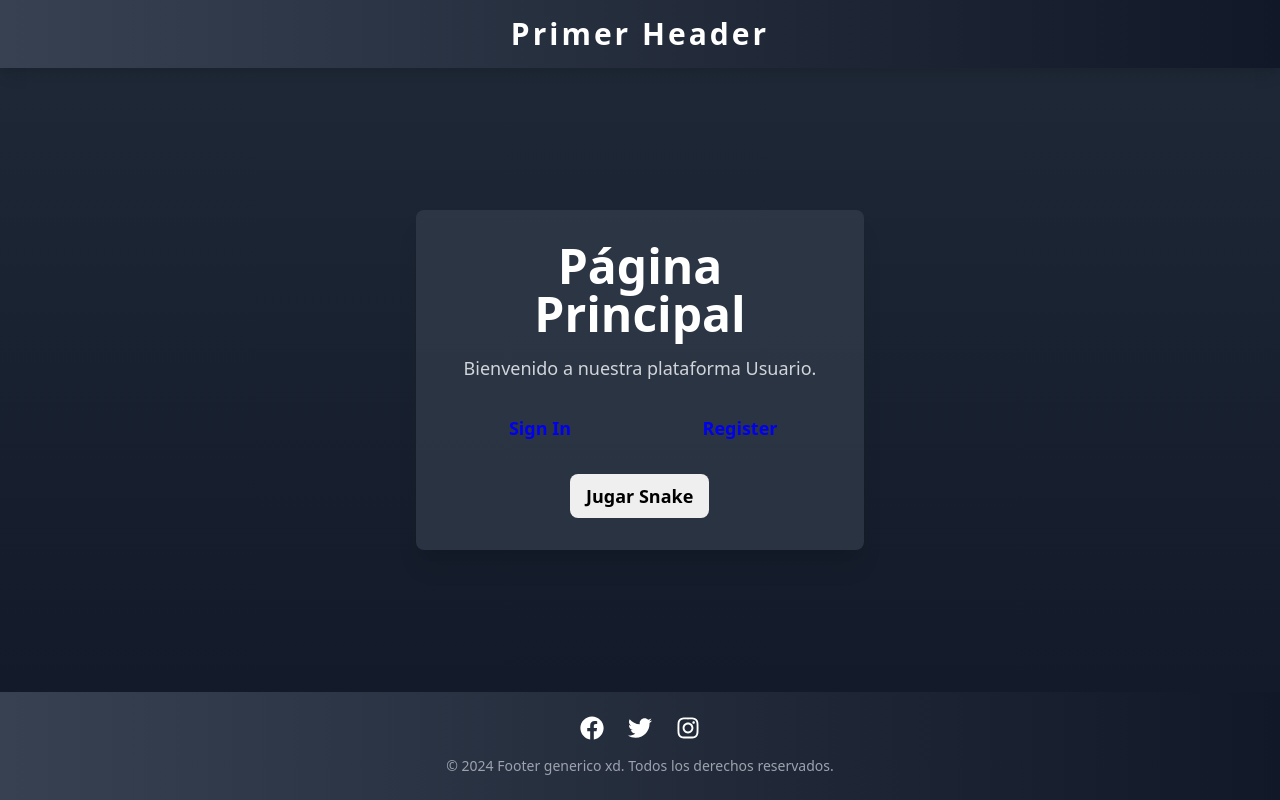
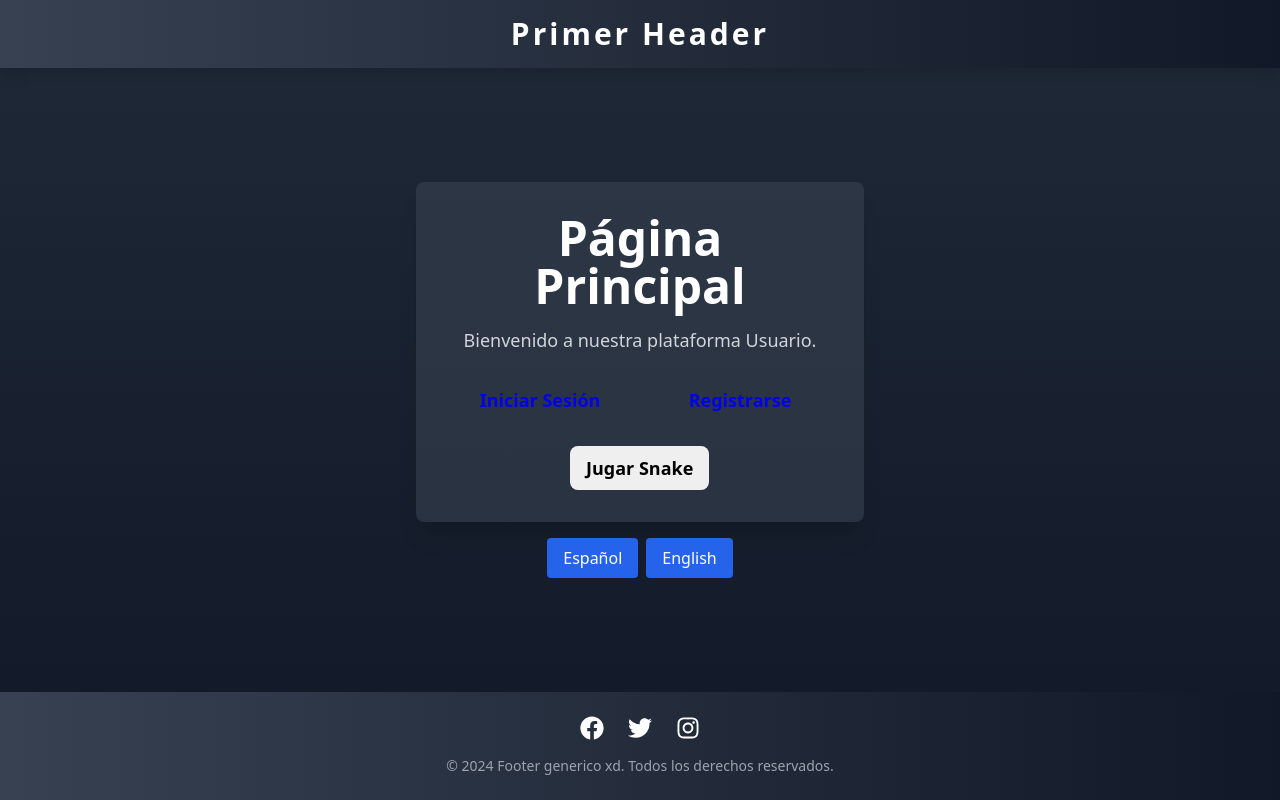
Before and after one commit to Ribletx/ProyectoDS, a Next.js app in the folder proyecto/: page / in a window 1280 px wide. Built offline with nearby package versions, Linux system fonts and the light colour scheme.

Commit message:
Nacho: primer multiidioma

```diff
--- /dev/null
+++ b/proyecto/src/app/locales/translations.js
@@ -0,0 +1,19 @@
+// src/app/locales/translations.js
+const translations = {
+    en: {
+      mainTitle: "Home Page",
+      welcomeMessage: "Welcome to our platform {name}.",
+      signIn: "Sign In",
+      register: "Register",
+      playSnake: "Play Snake",
+    },
+    es: {
+      mainTitle: "Página Principal",
+      welcomeMessage: "Bienvenido a nuestra plataforma {name}.",
+      signIn: "Iniciar Sesión",
+      register: "Registrarse",
+      playSnake: "Jugar Snake",
+    },
+  };
+
+  export default translations;
--- a/proyecto/src/app/page.js
+++ b/proyecto/src/app/page.js
@@ -1,33 +1,51 @@
+"use client"; // Agrega esta línea
+
+import { useState } from "react";
 import Link from "next/link";
 import Header from './components/header';
 import Footer from './components/footer';
+import translations from './locales/translations'; // Asegúrate de que la ruta sea correcta
 
 export default function Home() {
+  const [language, setLanguage] = useState('es'); // idioma por defecto
+
+  const changeLanguage = (lang) => {
+    setLanguage(lang);
+  };
+
   return (
     <div className="min-h-screen flex flex-col bg-gradient-to-b from-gray-800 to-gray-900 text-white">
       <Header />
 
       <main className="flex-grow flex flex-col items-center justify-center px-4 md:px-8">
         <div className="bg-gray-700 bg-opacity-60 p-8 rounded-lg shadow-xl text-center w-full max-w-md">
-          <h1 className="text-4xl md:text-5xl font-bold mb-4">Página Principal</h1>
+          <h1 className="text-4xl md:text-5xl font-bold mb-4">{translations[language].mainTitle}</h1>
           <p className="text-gray-300 text-lg mb-6">
-            Bienvenido a nuestra plataforma {process.env.name || "Usuario"}.
+            {translations[language].welcomeMessage.replace("{name}", process.env.name || "Usuario")}
           </p>
           <div className="flex flex-col sm:flex-row gap-4">
             <Link href="/login" className="flex-1 bg-blue-500 hover:bg-blue-600 text-white py-2 px-4 rounded-lg text-lg font-semibold text-center transition transform hover:scale-105 shadow-md">
-              Sign In
+              {translations[language].signIn}
             </Link>
             <Link href="/register" className="flex-1 bg-green-500 hover:bg-green-600 text-white py-2 px-4 rounded-lg text-lg font-semibold text-center transition transform hover:scale-105 shadow-md">
-              Register
+              {translations[language].register}
             </Link>
           </div>
           <div className="mt-6">
             <Link href="/snake">
               <button className="bg-yellow-500 hover:bg-yellow-600 text-white py-2 px-4 rounded-lg text-lg font-semibold transition transform hover:scale-105 shadow-md">
-                Jugar Snake
+                {translations[language].playSnake}
               </button>
             </Link>
           </div>
+        </div>
+        <div className="mt-4">
+          <button onClick={() => changeLanguage('es')} className="text-white bg-blue-600 hover:bg-blue-700 px-4 py-2 rounded">
+            Español
+          </button>
+          <button onClick={() => changeLanguage('en')} className="text-white bg-blue-600 hover:bg-blue-700 px-4 py-2 rounded ml-2">
+            English
+          </button>
         </div>
       </main>
 
```
